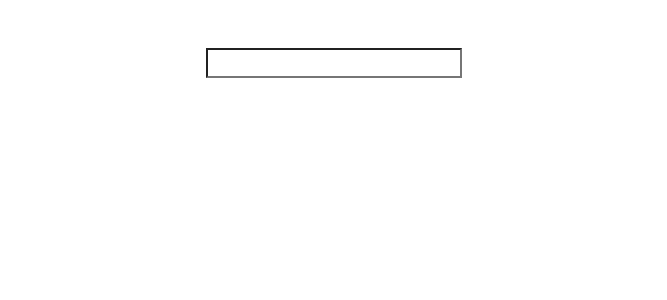
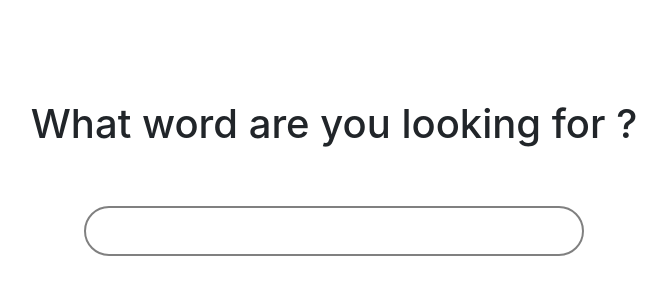
Before and after one commit to adimchithecreator/Dictionary-app, a React (Create React App) app: page / in a window 1280 px wide. Shown: the top 300 px of the page, without its empty margins (306-973 px from the left). Built offline with nearby package versions, Linux system fonts and the light colour scheme.

Commit message:
created a search engine with state management

```diff
--- a/src/App.css
+++ b/src/App.css
@@ -1,38 +1,6 @@
 .App {
   text-align: center;
 }
-
-.App-logo {
-  height: 40vmin;
-  pointer-events: none;
+.App h1{
+  margin-top: 100px;
 }
-
-@media (prefers-reduced-motion: no-preference) {
-  .App-logo {
-    animation: App-logo-spin infinite 20s linear;
-  }
-}
-
-.App-header {
-  background-color: #282c34;
-  min-height: 100vh;
-  display: flex;
-  flex-direction: column;
-  align-items: center;
-  justify-content: center;
-  font-size: calc(10px + 2vmin);
-  color: white;
-}
-
-.App-link {
-  color: #61dafb;
-}
-
-@keyframes App-logo-spin {
-  from {
-    transform: rotate(0deg);
-  }
-  to {
-    transform: rotate(360deg);
-  }
-}
--- a/src/App.js
+++ b/src/App.js
@@ -4,6 +4,7 @@ import Search from './Search';
 function App() {
   return (
     <div className="App mt-5">
+      <h1  className=''>What word are you looking for ?</h1>
      <Search />
     </div>
   );
--- /dev/null
+++ b/src/Search.css
@@ -0,0 +1,9 @@
+.Search input{
+    padding: 15PX;
+    border-radius: 30px;
+    border: 2px solid gray;
+    width: 500px;
+    height: 50px;
+    margin-top: 10px;
+
+}
--- a/src/Search.js
+++ b/src/Search.js
@@ -1,9 +1,23 @@
-import React from "react";
+import React, { useState } from "react";
+import './Search.css'
 
 export default function Search() {
+    let [keyword, setKeyword] = useState("");
+
+    function Look(event) {
+        event.preventDefault();
+        alert(`Searching for ${keyword} definition`);
+      }
+      function handleKeywordChange(event) {
+        setKeyword(event.target.value);
+      }
+
+
     return(
-        <form>
-            <input type="search" />
+        <div className="Search mt-5">
+        <form onSubmit={Look}>
+            <input type="search" onChange={handleKeywordChange} />
         </form>
+        </div>
     )
 }
```
